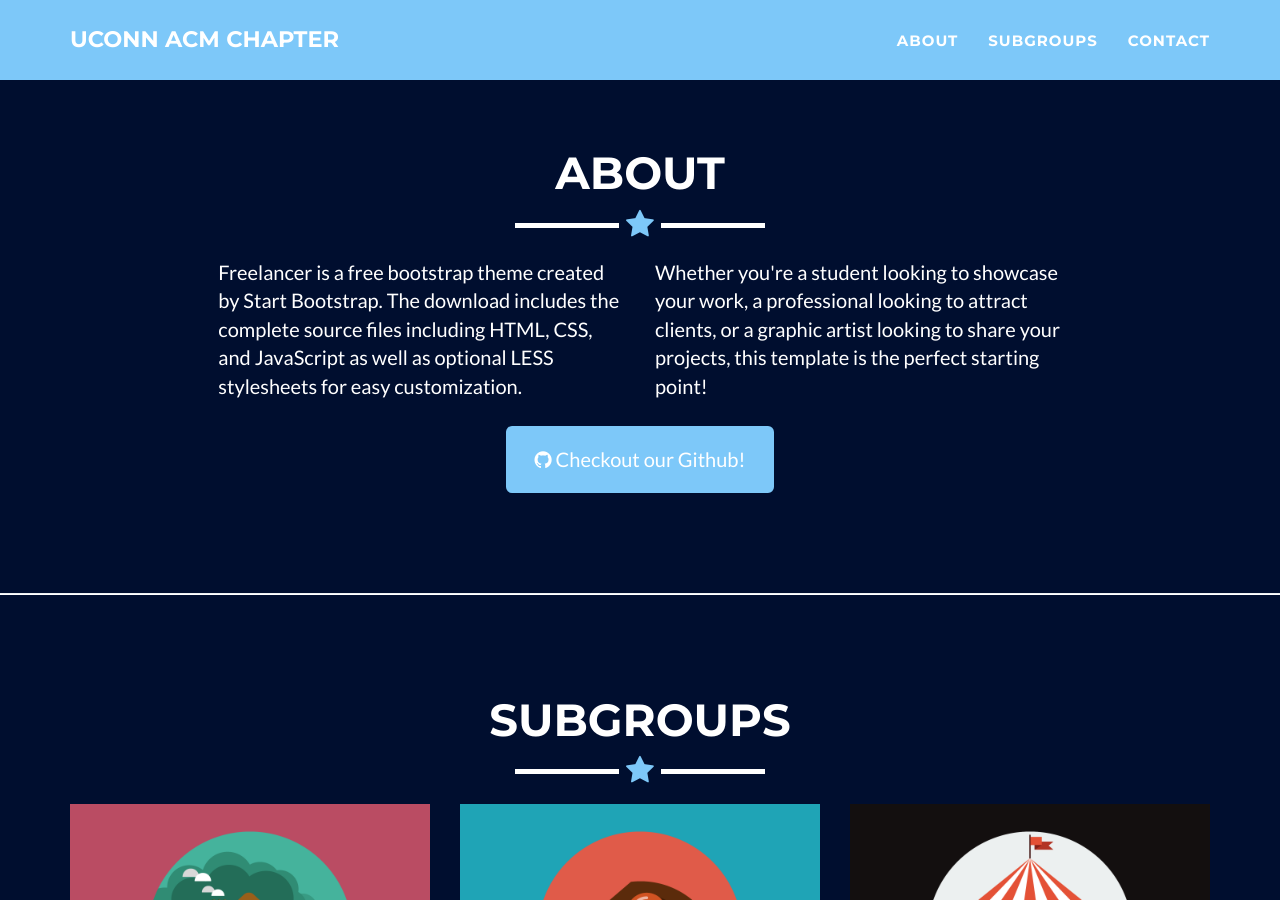
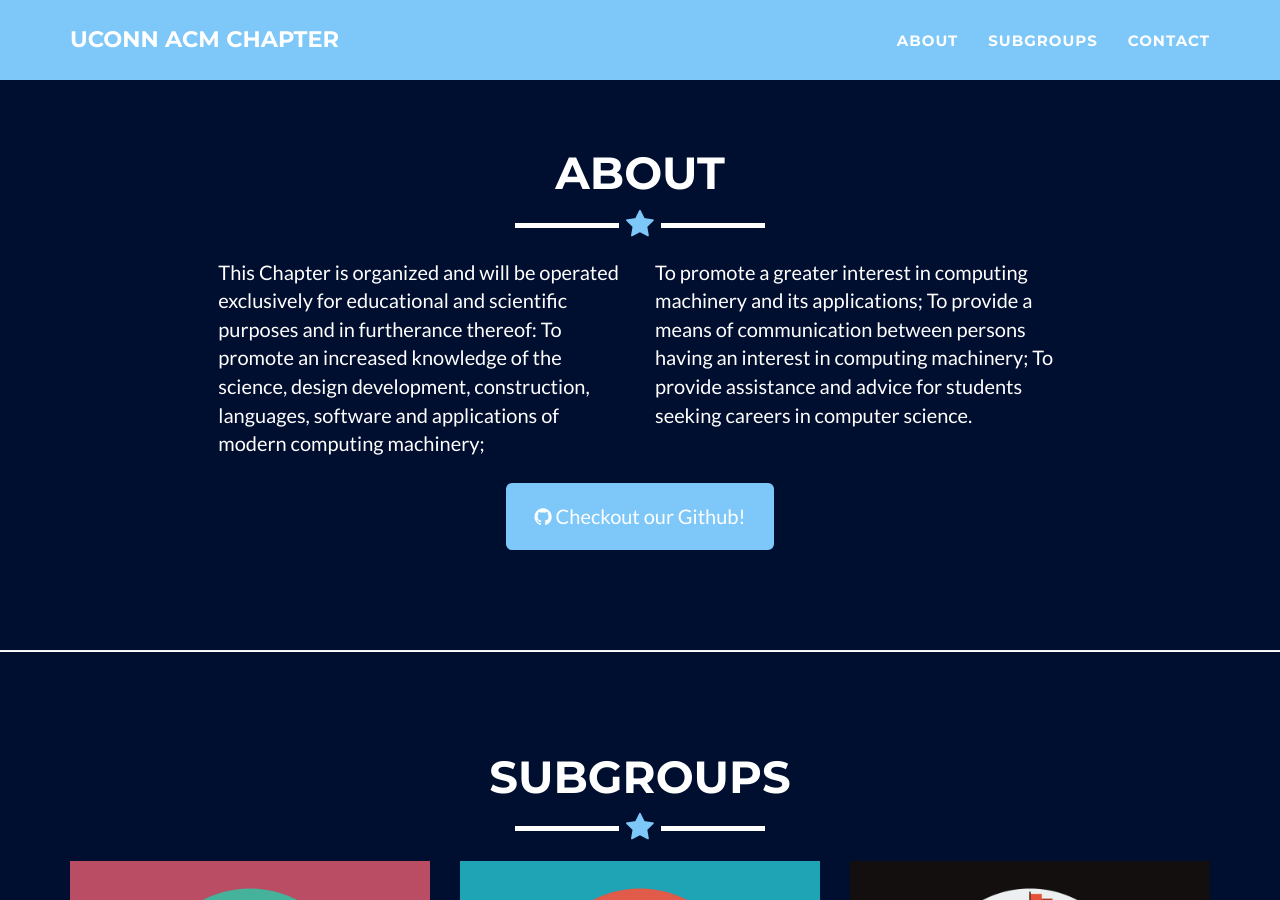
Before and after one commit to coryharrington/UConnACM-Website, a Jekyll site: the page built from index.html, in a window 1280 px wide and 900 px high, scrolled down 712 px. Built offline with Jekyll 4.4.1, drawn with Linux system fonts in a browser that asks for light colours.

Commit message:
Changed the About page to include ACM Mission Statement

```diff
--- a/_includes/about.html
+++ b/_includes/about.html
@@ -10,10 +10,10 @@
         </div>
             <div class="row">
                 <div class="col-lg-4 col-lg-offset-2">
-                    <p>Freelancer is a free bootstrap theme created by Start Bootstrap. The download includes the complete source files including HTML, CSS, and JavaScript as well as optional LESS stylesheets for easy customization.</p>
+                    <p>This Chapter is organized and will be operated exclusively for educational and scientific purposes and in furtherance thereof: To promote an increased knowledge of the science, design development, construction, languages, software and applications of modern computing machinery; </p>
                 </div>
                 <div class="col-lg-4">
-                    <p>Whether you're a student looking to showcase your work, a professional looking to attract clients, or a graphic artist looking to share your projects, this template is the perfect starting point! </p>
+                    <p>To promote a greater interest in computing machinery and its applications; To provide a means of communication between persons having an interest in computing machinery; To provide assistance and advice for students seeking careers in computer science. </p>
                 </div>
                 <div class="col-lg-8 col-lg-offset-2 text-center">
                     <a href="https://github.com/brandonmino" class="btn btn-lg btn-outline-light">
```
